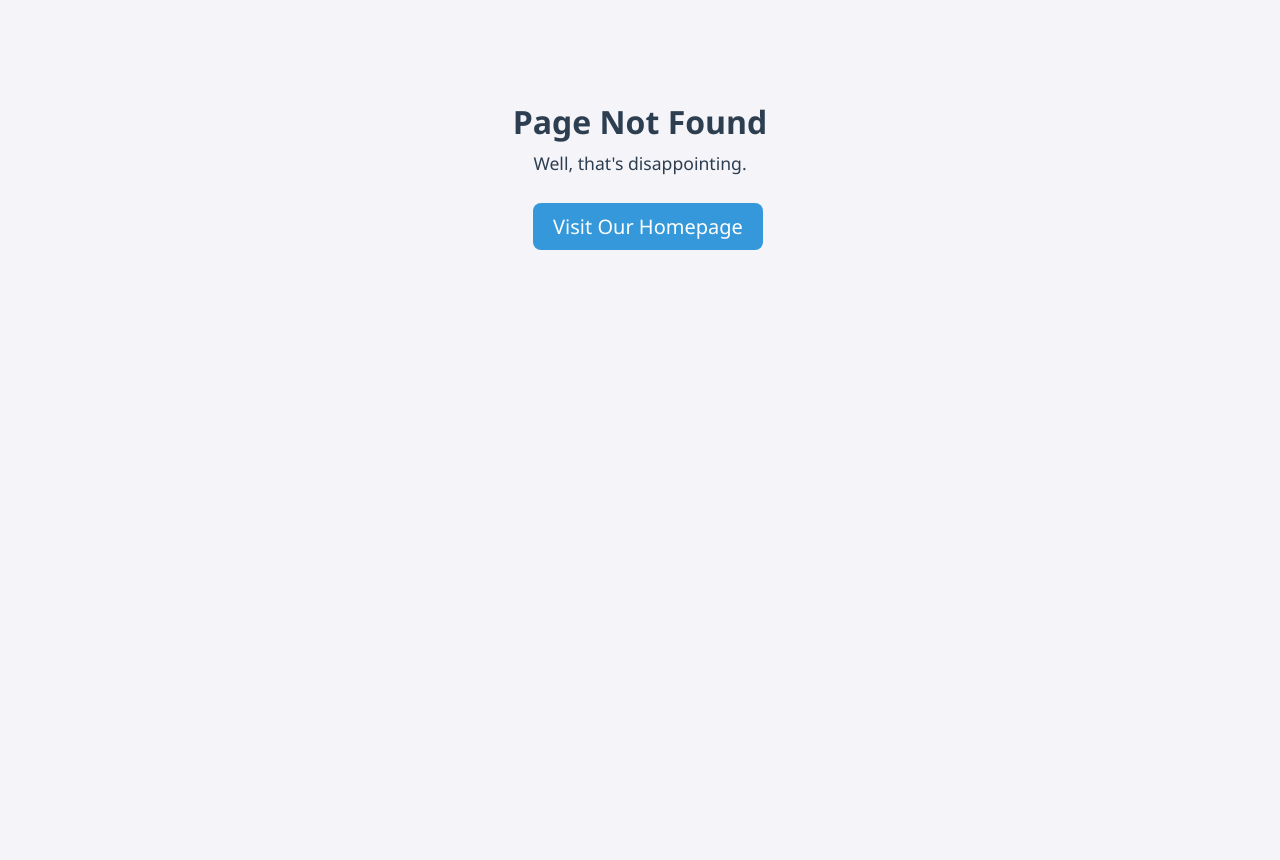
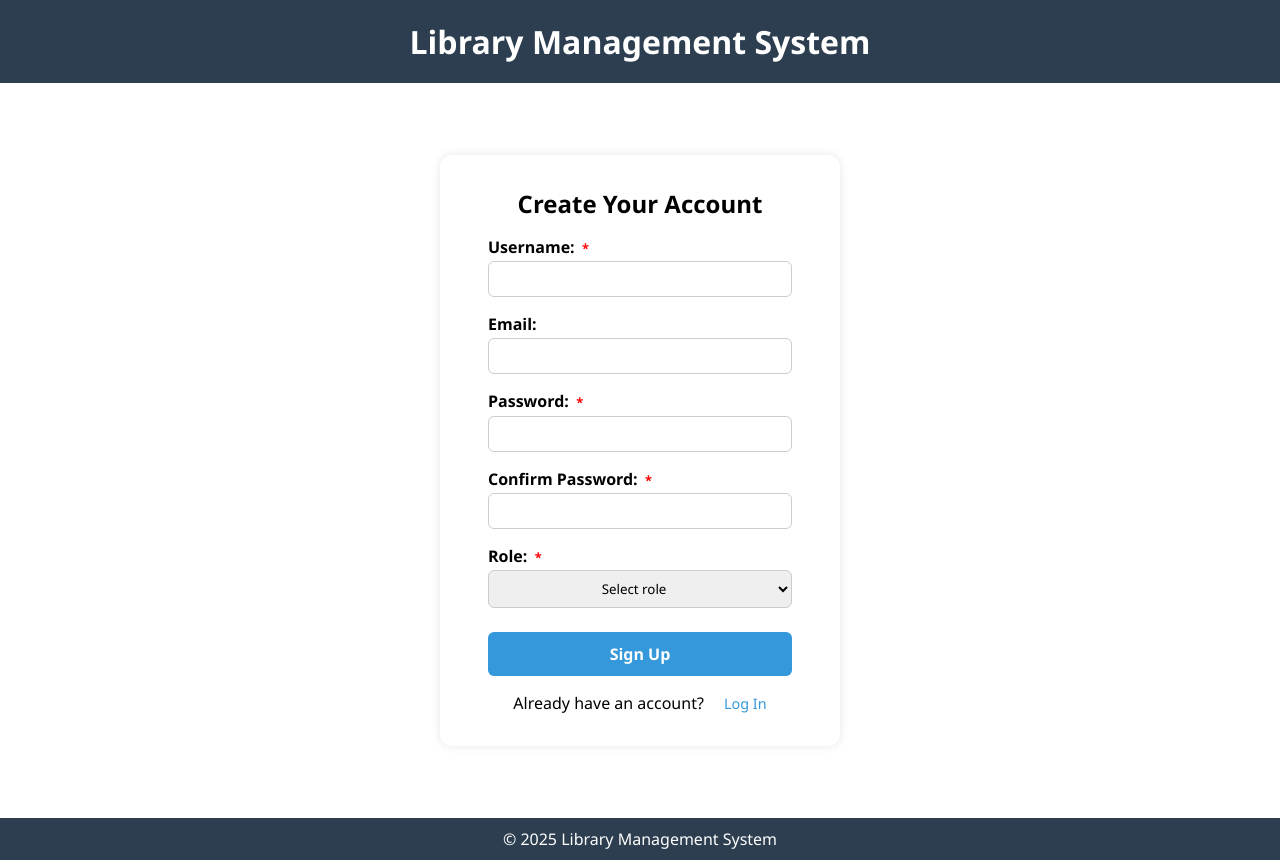
Before and after one commit to Viathorr/library-management-system, a React (Create React App) app: page /signup in a window 1280 px wide. Before the commit this address had no page. Before the commit the page ends 800 px from the top, so only its background shows below. Built offline with nearby package versions, Linux system fonts and the light colour scheme.

Commit message:
Add Signup page and integrate signup functionality in AuthContext

```diff
--- a/src/App.js
+++ b/src/App.js
@@ -2,6 +2,7 @@ import { BrowserRouter as Router, Routes, Route } from 'react-router-dom';
 import { AuthProvider } from './AuthContext';
 import Home from './pages/Home';
 import Login from './pages/Login';
+import Signup from './pages/Signup';
 import Missing from './pages/Missing';
 
 
@@ -12,6 +13,7 @@ function App() {
         <Routes>
           <Route path="/home" element={<Home />} />
           <Route path="/login" element={<Login />} />
+          <Route path="/signup" element={<Signup />} />
           <Route path="*" element={<Missing />} />
         </Routes>
       </Router>
--- a/src/AuthContext.js
+++ b/src/AuthContext.js
@@ -22,15 +22,23 @@ export const AuthProvider = ({ children }) => {
   }, []);
 
   const signup = async (username, email, role, password) => {
-
+    const res = await api.post('/users/signup', { "username": username, "email": email, "role": role, "password_hash": password });
+    localStorage.setItem('access_token', res.data.access_token);
+    const decoded = jwtDecode(res.data.access_token);
+    setUser({ username: decoded.username, role: decoded.role });
   }
 
   const login = async (username, password) => {
-
+    const res = await api.post('/users/login', { "username": username, "password_hash": password });
+    localStorage.setItem('access_token', res.data.access_token);
+    const decoded = jwtDecode(res.data.access_token);
+    setUser({ username: decoded.username, role: decoded.role });
   };
 
   const logout = async () => {
-
+    await api.post('/users/logout');
+    localStorage.removeItem('access_token');
+    setUser(null);
   };
 
   return (
--- /dev/null
+++ b/src/pages/Signup.js
@@ -0,0 +1,110 @@
+import "./css/Signup.css"
+import { useState } from "react";
+import { Link, useNavigate } from "react-router-dom";
+import { useAuth } from "../AuthContext.js";
+import Footer from "../components/Footer.js";
+
+const Signup = () => {
+    const [username, setUsername] = useState("");
+    const [email, setEmail] = useState("");
+    const [password, setPassword] = useState("");
+    const [confirmPassword, setConfirmPassword] = useState("");
+    const [role, setRole] = useState("");
+    const [error, setError] = useState('');
+    const navigate = useNavigate();
+    const { signup, loading } = useAuth();
+
+    const handleSubmit = async (e) => {
+        e.preventDefault();
+        if (!username || !password || !confirmPassword || !role) {
+            setError('Username, password, confirm password, and role are required.');
+            return;
+        }
+        if (username.length < 3) {
+            setError('Username must be at least 3 characters long.');
+            return;
+        }
+        if (password.length < 8) {
+            setError('Password must be at least 8 characters long.');
+            return;
+        }
+        if (password !== confirmPassword) {
+            setError('Passwords do not match.');
+            return;
+        }
+        try {
+            await signup(username, email ? email : null, role, password);
+            navigate('/home');
+        } catch (err) {
+            setError(err.response?.data.detail[0].msg || err.response?.data?.detail || 'Signup failed.');
+        }
+    };
+
+    return (
+        <div className="signup-container">
+            <header>
+                <h1>Library Management System</h1>
+            </header>
+            <main>
+                <section className="form-container">
+                    <h2>Create Your Account</h2>
+                    {error && <p className="error-message">{error}</p>}
+                    <form onSubmit={handleSubmit}>
+                        <label htmlFor="username">Username: <span className="required">*</span></label>
+                        <input
+                            type="text"
+                            id="username"
+                            name="username"
+                            value={username}
+                            onChange={(e) => setUsername(e.target.value)}
+                            required
+                        />
+                        <label htmlFor="email">Email:</label>
+                        <input
+                            type="email"
+                            id="email"
+                            name="email"
+                            value={email}
+                            onChange={(e) => setEmail(e.target.value)}
+                        />
+                        <label htmlFor="password">Password: <span className="required">*</span></label>
+                        <input
+                            type="password"
+                            id="password"
+                            name="password"
+                            value={password}
+                            onChange={(e) => setPassword(e.target.value)}
+                            required
+                        />
+                        <label htmlFor="confirm_password">Confirm Password: <span className="required">*</span></label>
+                        <input
+                            type="password"
+                            id="confirm_password"
+                            name="confirm_password"
+                            value={confirmPassword}
+                            onChange={(e) => setConfirmPassword(e.target.value)}
+                            required
+                        />
+                        <label htmlFor="role">Role: <span className="required">*</span></label>
+                        <select
+                            id="role"
+                            name="role"
+                            value={role}
+                            onChange={(e) => setRole(e.target.value)}
+                            required
+                        >
+                            <option value="" disabled>Select role</option>
+                            <option value="reader">Reader</option>
+                            <option value="librarian">Librarian</option>
+                        </select>
+                        <button type="submit" disabled={loading}>{loading ? 'Signing Up...' : 'Sign Up'}</button>
+                    </form>
+                    <p className="login-link">Already have an account? <Link to="/login">Log In</Link></p>
+                </section>
+            </main>
+            <Footer />
+        </div>
+    );
+}
+
+export default Signup;
--- /dev/null
+++ b/src/pages/css/Signup.css
@@ -0,0 +1,98 @@
+.signup-contrainer body {
+    font-family: Arial, sans-serif;
+    margin: 0;
+    background-color: #f4f4f9;
+    color: #2c3e50;
+}
+
+.signup-contrainer header {
+    background-color: #2c3e50;
+    color: white;
+    text-align: center;
+    padding: 1rem;
+}
+
+.signup-contrainer main {
+    display: flex;
+    justify-content: center;
+    align-items: center;
+    min-height: 70vh;
+}
+
+.form-container {
+    background-color: white;
+    padding: 2rem 3rem;
+    border-radius: 12px;
+    box-shadow: 0 0 10px rgba(0, 0, 0, 0.1);
+    width: 100%;
+    max-width: 400px;
+    margin: 2rem auto;
+}
+
+.signup-contrainer form {
+    display: flex;
+    flex-direction: column;
+}
+
+.signup-contrainer label {
+    margin-top: 1rem;
+    font-weight: bold;
+}
+
+.signup-contrainer input,
+select {
+    padding: 0.5rem;
+    margin-top: 0.2rem;
+    border: 1px solid #ccc;
+    border-radius: 6px;
+    cursor: pointer;
+}
+
+.signup-contrainer button {
+    margin-top: 1.5rem;
+    padding: 0.7rem;
+    background-color: #3498db;
+    color: white;
+    border: none;
+    border-radius: 6px;
+    cursor: pointer;
+    font-weight: bold;
+}
+
+.signup-contrainer button:hover {
+    background-color: #2980b9;
+}
+
+.login-link {
+    margin-top: 1rem;
+}
+
+.signup-contrainer a {
+    color: #3498db;
+    background-color: #ffffff;
+    /* text-decoration: none; */
+    font-size: small;
+    font-weight: bold;
+    padding: 10px;
+    margin-left: 10px;
+}
+
+.signup-contrainer a:hover {
+    color: #feffff;
+}
+
+.signup-contrainer .required {
+    color: red;
+    font-size: 0.8rem;
+    margin-left: 0.2rem;
+}
+
+.signup-contrainer .error-message {
+    color: #e74c3c;
+    background-color: #fceaea;
+    border: 1px solid #e0b4b4;
+    padding: 0.75rem;
+    margin-bottom: 1rem;
+    border-radius: 6px;
+    text-align: center;
+}
```
